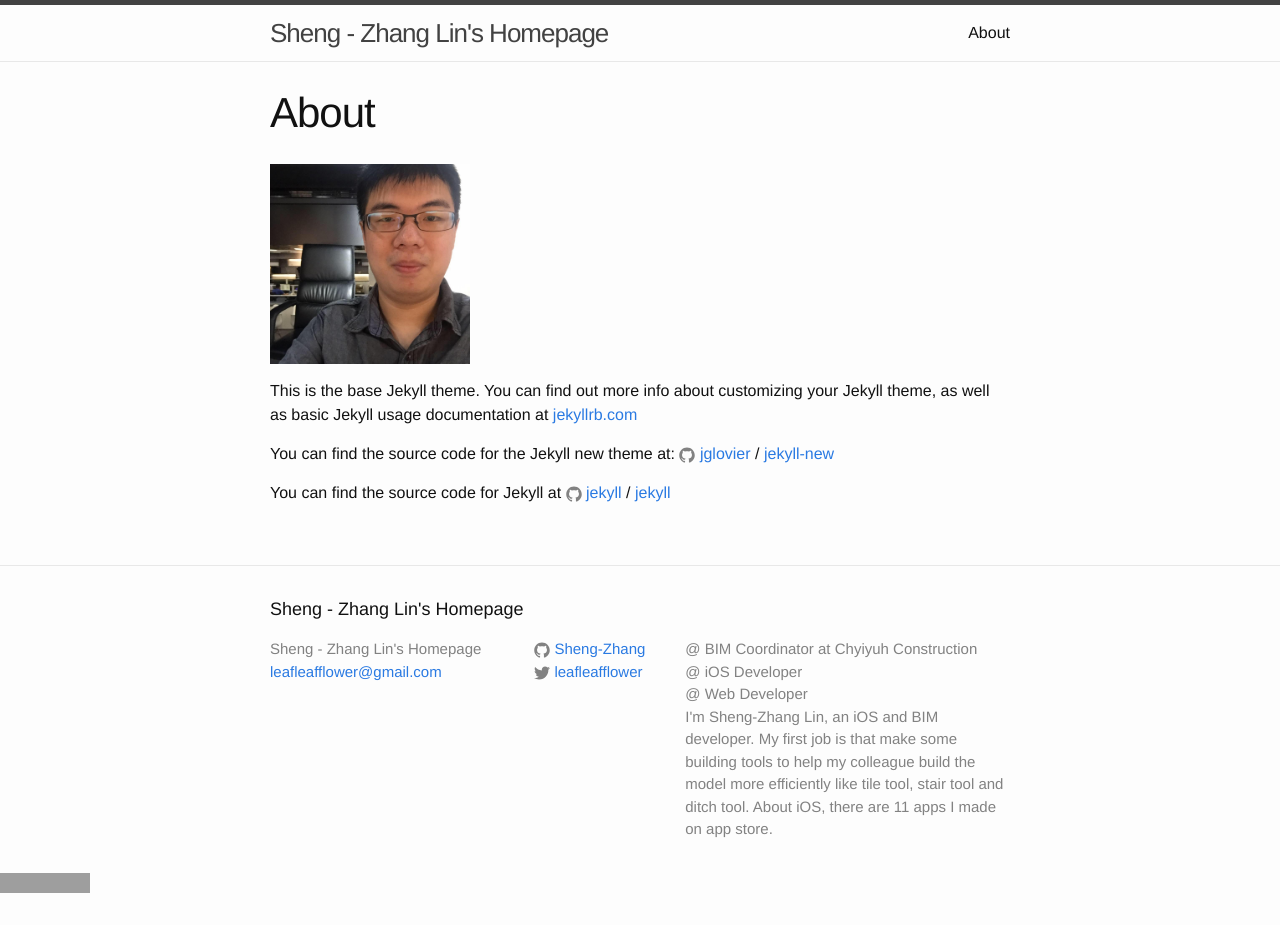
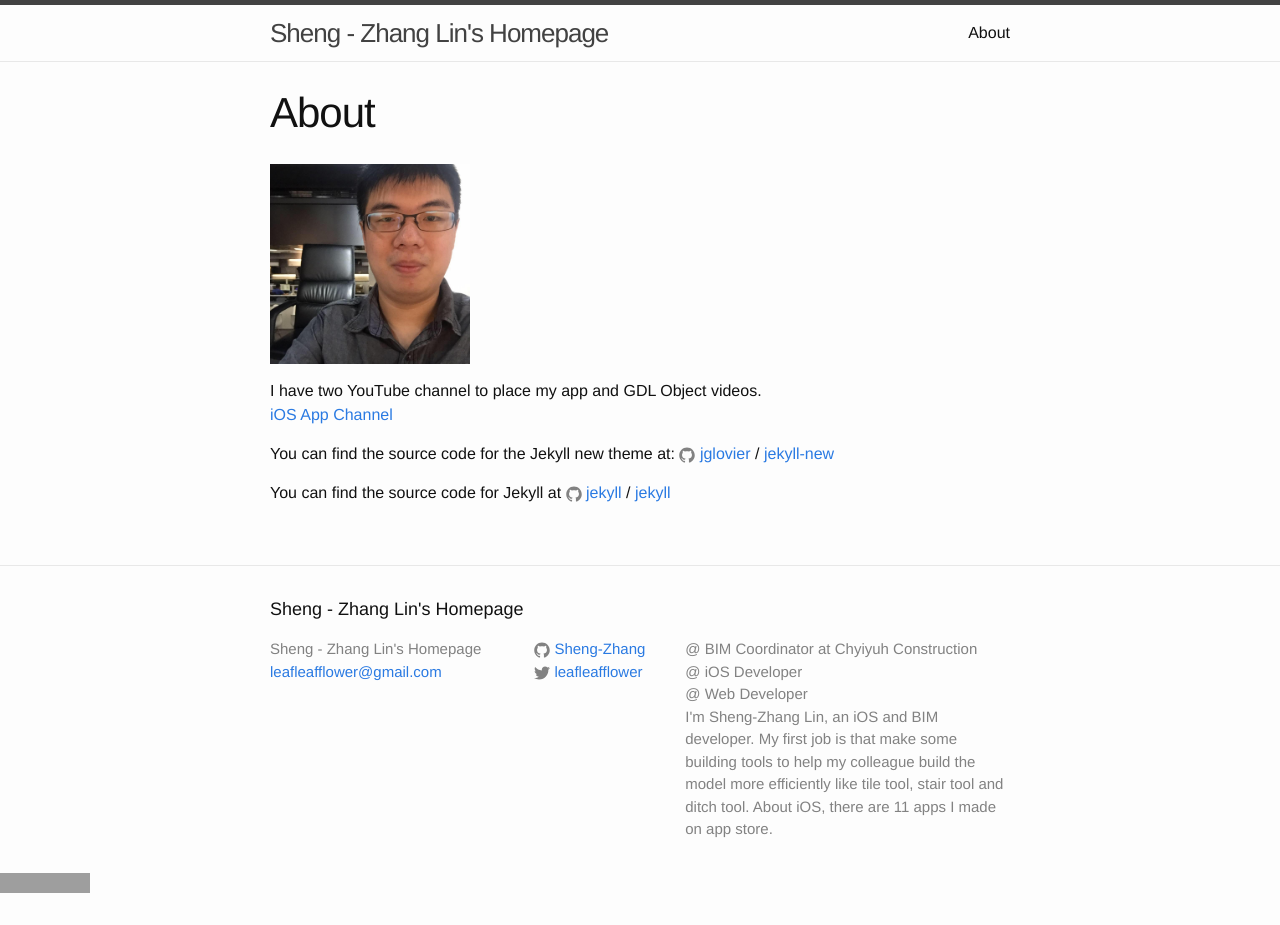
Before and after one commit to Sheng-Zhang/Sheng-Zhang.github.io, a Jekyll site: the page built from about.md, in a window 1280 px wide. Built offline with Jekyll 4.4.1, drawn with Linux system fonts in a browser that asks for light colours; grey boxes are pictures that could not be loaded.

Commit message:
youtube channel url

```diff
--- a/about.md
+++ b/about.md
@@ -5,7 +5,8 @@ permalink: /about/
 ---
 <img src="../assets/ShengZhang.jpg" width="200" height="200">
 
-This is the base Jekyll theme. You can find out more info about customizing your Jekyll theme, as well as basic Jekyll usage documentation at [jekyllrb.com](http://jekyllrb.com/)
+I have two YouTube channel to place my app and GDL Object videos.
+[iOS App Channel](https://www.youtube.com/channel/UCo8c0A2cIGrkhNa1sghe9Xw)
 
 You can find the source code for the Jekyll new theme at:
 {% include icon-github.html username="jglovier" %} /
```
